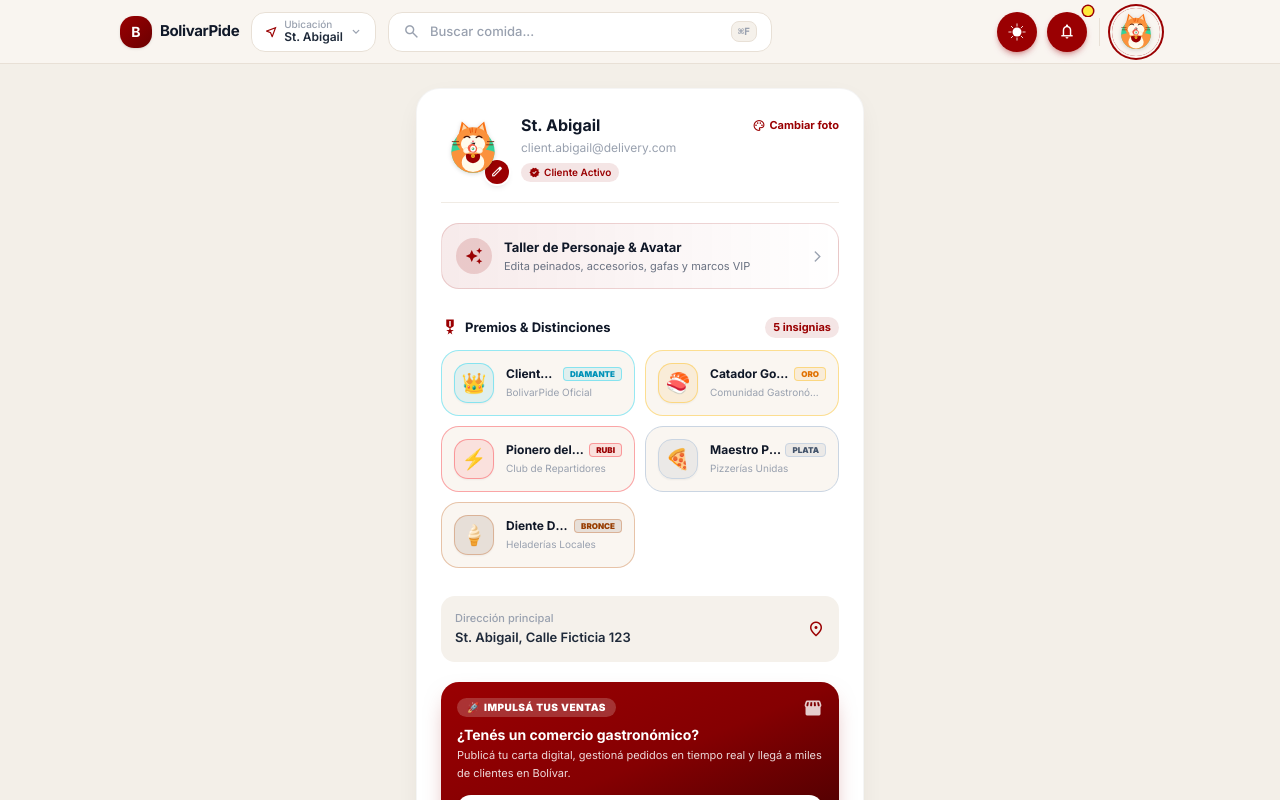
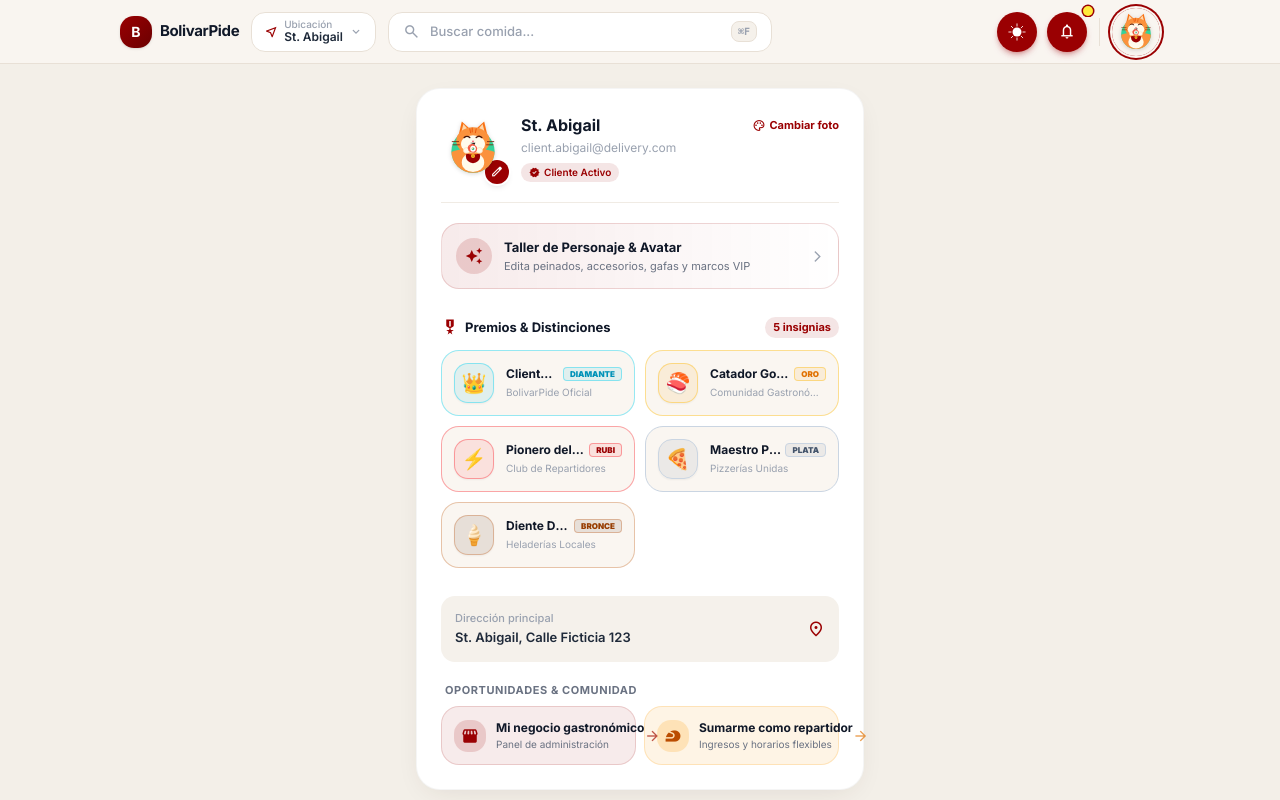
Before and after one commit to Genkaix1000/bolivarpide, a Next.js app: page / in a window 1280 px wide. Both pictures are taken after a click on the button 1136 px from the left and 31 px from the top of the page. Shown: the top 800 px of the page. Built offline with nearby package versions, Linux system fonts and the light colour scheme.

Commit message:
feat: make conversion links compact with clean icons and navigation arrows in drawer and profile

```diff
--- a/src/app/page.tsx
+++ b/src/app/page.tsx
@@ -305,53 +305,50 @@ export default function HomePage() {
                 <MaterialSymbol icon="location_on" size={18} className="text-[#9a0002]" />
               </div>
 
-              {/* High-Impact Conversion Cards (Comercio & Delivery) */}
-              <div className="space-y-3 pt-1">
-                {/* Card Comercio */}
-                <div className="relative overflow-hidden rounded-2xl bg-gradient-to-br from-[#9a0002] via-[#850002] to-[#450001] p-4 text-white shadow-[0_10px_25px_-10px_rgba(154,0,2,0.5)]">
-                  <div className="flex items-center justify-between mb-2">
-                    <span className="text-[10px] font-black uppercase tracking-wider px-2.5 py-0.5 rounded-full bg-white/20 text-white backdrop-blur-xs flex items-center gap-1">
-                      <span>🚀</span>
-                      <span>Impulsá tus ventas</span>
-                    </span>
-                    <MaterialSymbol icon="storefront" size={20} className="text-white/80" fill />
-                  </div>
-                  <h4 className="text-[14px] font-bold text-white leading-tight">
-                    ¿Tenés un comercio gastronómico?
-                  </h4>
-                  <p className="text-[11px] text-white/85 mt-1 leading-relaxed">
-                    Publicá tu carta digital, gestioná pedidos en tiempo real y llegá a miles de clientes en Bolívar.
-                  </p>
+              {/* Compact Conversion Options (Comercio & Delivery) */}
+              <div className="space-y-2 pt-1">
+                <h4 className="text-[11px] font-bold text-gray-500 dark:text-gray-400 uppercase tracking-wider px-1">
+                  Oportunidades & Comunidad
+                </h4>
+                <div className="grid grid-cols-1 sm:grid-cols-2 gap-2">
                   <Link
                     href={isBusinessOwner ? "/negocio/dashboard" : "/negocio/registro"}
-                    className="mt-3 inline-flex items-center justify-center gap-1.5 w-full py-2 px-3 bg-white hover:bg-gray-100 text-[#9a0002] text-[12px] font-bold rounded-xl transition-all shadow-sm active:scale-95"
+                    className="flex items-center justify-between p-3 rounded-2xl bg-[#9a0002]/8 hover:bg-[#9a0002]/15 border border-[#9a0002]/15 text-[#9a0002] dark:text-red-300 transition-all group active:scale-98"
                   >
-                    <span>{isBusinessOwner ? "Administrar mi comercio" : "Adherir mi negocio"}</span>
-                    <MaterialSymbol icon="arrow_forward" size={15} />
+                    <div className="flex items-center gap-2.5">
+                      <span className="w-8 h-8 rounded-xl bg-[#9a0002]/15 flex items-center justify-center text-[#9a0002] dark:text-red-300 flex-shrink-0">
+                        <MaterialSymbol icon="storefront" size={18} fill />
+                      </span>
+                      <div className="min-w-0">
+                        <h5 className="text-[12px] font-bold text-gray-900 dark:text-gray-100 truncate">
+                          {isBusinessOwner ? "Mi negocio gastronómico" : "Adherir negocio"}
+                        </h5>
+                        <p className="text-[10px] text-gray-500 dark:text-gray-400 truncate">
+                          {isBusinessOwner ? "Panel de administración" : "Publicá tu carta digital"}
+                        </p>
+                      </div>
+                    </div>
+                    <MaterialSymbol icon="arrow_forward" size={16} className="text-[#9a0002]/70 dark:text-red-400/70 group-hover:translate-x-1 transition-transform flex-shrink-0" />
                   </Link>
-                </div>
 
-                {/* Card Repartidor */}
-                <div className="relative overflow-hidden rounded-2xl bg-[#201c1a] dark:bg-[#231f1c] border border-amber-500/25 p-4 text-white shadow-sm">
-                  <div className="flex items-center justify-between mb-2">
-                    <span className="text-[10px] font-black uppercase tracking-wider px-2.5 py-0.5 rounded-full bg-amber-500/20 text-amber-300 border border-amber-500/30 flex items-center gap-1">
-                      <span>🛵</span>
-                      <span>Ingresos flexibles</span>
-                    </span>
-                    <MaterialSymbol icon="sports_motorsports" size={20} className="text-amber-400" fill />
-                  </div>
-                  <h4 className="text-[14px] font-bold text-gray-100 leading-tight">
-                    ¿Querés repartir con nosotros?
-                  </h4>
-                  <p className="text-[11px] text-gray-400 mt-1 leading-relaxed">
-                    Manejá tus propios horarios con tu moto o bici, cobrá semanalmente y sumate al equipo.
-                  </p>
                   <button
                     type="button"
-                    className="mt-3 w-full py-2 px-3 bg-amber-500 hover:bg-amber-400 text-gray-950 text-[12px] font-bold rounded-xl transition-all shadow-sm active:scale-95 cursor-pointer flex items-center justify-center gap-1.5"
+                    className="flex items-center justify-between p-3 rounded-2xl bg-amber-500/10 hover:bg-amber-500/20 border border-amber-500/20 text-amber-800 dark:text-amber-300 transition-all group active:scale-98 cursor-pointer text-left"
                   >
-                    <span>Sumarme como repartidor</span>
-                    <MaterialSymbol icon="arrow_forward" size={15} />
+                    <div className="flex items-center gap-2.5">
+                      <span className="w-8 h-8 rounded-xl bg-amber-500/20 flex items-center justify-center text-amber-700 dark:text-amber-300 flex-shrink-0">
+                        <MaterialSymbol icon="sports_motorsports" size={18} fill />
+                      </span>
+                      <div className="min-w-0">
+                        <h5 className="text-[12px] font-bold text-gray-900 dark:text-gray-100 truncate">
+                          Sumarme como repartidor
+                        </h5>
+                        <p className="text-[10px] text-gray-500 dark:text-gray-400 truncate">
+                          Ingresos y horarios flexibles
+                        </p>
+                      </div>
+                    </div>
+                    <MaterialSymbol icon="arrow_forward" size={16} className="text-amber-600/70 dark:text-amber-400/70 group-hover:translate-x-1 transition-transform flex-shrink-0" />
                   </button>
                 </div>
               </div>
--- a/src/components/Navbar.tsx
+++ b/src/components/Navbar.tsx
@@ -400,60 +400,38 @@ export default function Navbar({
                     })}
                   </nav>
 
-                  {/* Catchy Promotion Cards in Mobile Drawer */}
-                  <div className="my-3 space-y-2.5 px-1">
-                    {/* Card Comercio */}
-                    <div className="relative overflow-hidden rounded-2xl bg-gradient-to-br from-[#9a0002] via-[#850002] to-[#450001] p-3.5 text-white shadow-md">
-                      <div className="flex items-center gap-1.5 mb-1.5">
-                        <span className="text-[9px] font-black uppercase tracking-wider px-2 py-0.5 rounded-full bg-white/20 text-white backdrop-blur-xs flex items-center gap-1">
-                          <span>🚀</span>
-                          <span>Impulsá tus ventas</span>
-                        </span>
-                      </div>
-                      <h5 className="text-[12px] font-bold text-white leading-tight">
-                        ¿Tenés un comercio?
-                      </h5>
-                      <p className="text-[10px] text-white/80 mt-0.5 leading-snug">
-                        Publicá tu carta y recibí pedidos directos por WhatsApp
-                      </p>
+                  {/* Drawer Footer con botones compactos al fondo a la izquierda */}
+                  <div className="mt-auto border-t border-[#e8e0d6] px-1 pt-3 space-y-2 dark:border-[#3d3732]">
+                    <div className="space-y-1.5">
                       <Link
                         href="/negocio/registro"
                         onClick={() => setShowDashboard(false)}
-                        className="mt-2.5 block w-full py-1.5 px-2.5 bg-white text-[#9a0002] text-center text-[11px] font-bold rounded-xl shadow-xs hover:bg-gray-100 transition-all active:scale-95"
+                        className="flex items-center justify-between p-2.5 rounded-xl bg-[#9a0002]/8 hover:bg-[#9a0002]/15 border border-[#9a0002]/15 text-[#9a0002] dark:text-red-300 transition-all group"
                       >
-                        Adherir mi negocio →
+                        <div className="flex items-center gap-2">
+                          <MaterialSymbol icon="storefront" size={16} fill />
+                          <span className="text-[12px] font-bold">Adherir negocio</span>
+                        </div>
+                        <MaterialSymbol icon="arrow_forward" size={15} className="text-[#9a0002]/60 dark:text-red-400/60 group-hover:translate-x-0.5 transition-transform" />
                       </Link>
-                    </div>
 
-                    {/* Card Repartidor */}
-                    <div className="relative overflow-hidden rounded-2xl bg-[#201c1a] dark:bg-[#231f1c] border border-amber-500/25 p-3.5 text-white shadow-sm">
-                      <div className="flex items-center gap-1.5 mb-1.5">
-                        <span className="text-[9px] font-black uppercase tracking-wider px-2 py-0.5 rounded-full bg-amber-500/20 text-amber-300 border border-amber-500/30 flex items-center gap-1">
-                          <span>🛵</span>
-                          <span>Ingresos flexibles</span>
-                        </span>
-                      </div>
-                      <h5 className="text-[12px] font-bold text-gray-100 leading-tight">
-                        ¿Querés repartir?
-                      </h5>
-                      <p className="text-[10px] text-gray-400 mt-0.5 leading-snug">
-                        Generá ingresos semanales con tus propios horarios
-                      </p>
                       <button
                         type="button"
                         onClick={() => {
                           handleTabChange("profile");
                           setShowDashboard(false);
                         }}
-                        className="mt-2.5 block w-full py-1.5 px-2.5 bg-amber-500 hover:bg-amber-400 text-gray-950 text-center text-[11px] font-bold rounded-xl transition-all active:scale-95 cursor-pointer"
+                        className="w-full flex items-center justify-between p-2.5 rounded-xl bg-amber-500/10 hover:bg-amber-500/20 border border-amber-500/20 text-amber-800 dark:text-amber-300 transition-all group cursor-pointer"
                       >
-                        Sumarme como repartidor →
+                        <div className="flex items-center gap-2">
+                          <MaterialSymbol icon="sports_motorsports" size={16} fill />
+                          <span className="text-[12px] font-bold">Sumarme como repartidor</span>
+                        </div>
+                        <MaterialSymbol icon="arrow_forward" size={15} className="text-amber-600/60 dark:text-amber-400/60 group-hover:translate-x-0.5 transition-transform" />
                       </button>
                     </div>
-                  </div>
 
-                  {/* Drawer Footer al fondo a la izquierda */}
-                  <div className="mt-auto border-t border-[#e8e0d6] px-1 pt-2.5 space-y-1 dark:border-[#3d3732]">
+                    <div className="pt-2 border-t border-[#e8e0d6]/70 dark:border-[#3d3732]/70 space-y-1">
                       <div className="flex h-9 items-center justify-between rounded-xl px-3">
                         <span className="text-[12px] font-medium text-gray-500 dark:text-gray-400">Apariencia</span>
                         <ThemeToggleNavBtn className="h-7 w-7" clipId="nav-theme-drawer" />
@@ -482,6 +460,7 @@ export default function Navbar({
                         <MaterialSymbol icon="logout" size={16} />
                         <span>Cerrar sesión</span>
                       </button>
+                    </div>
                   </div>
                 </motion.aside>
               </>
```
Lines whose indentation alone changed are shown as unchanged.
